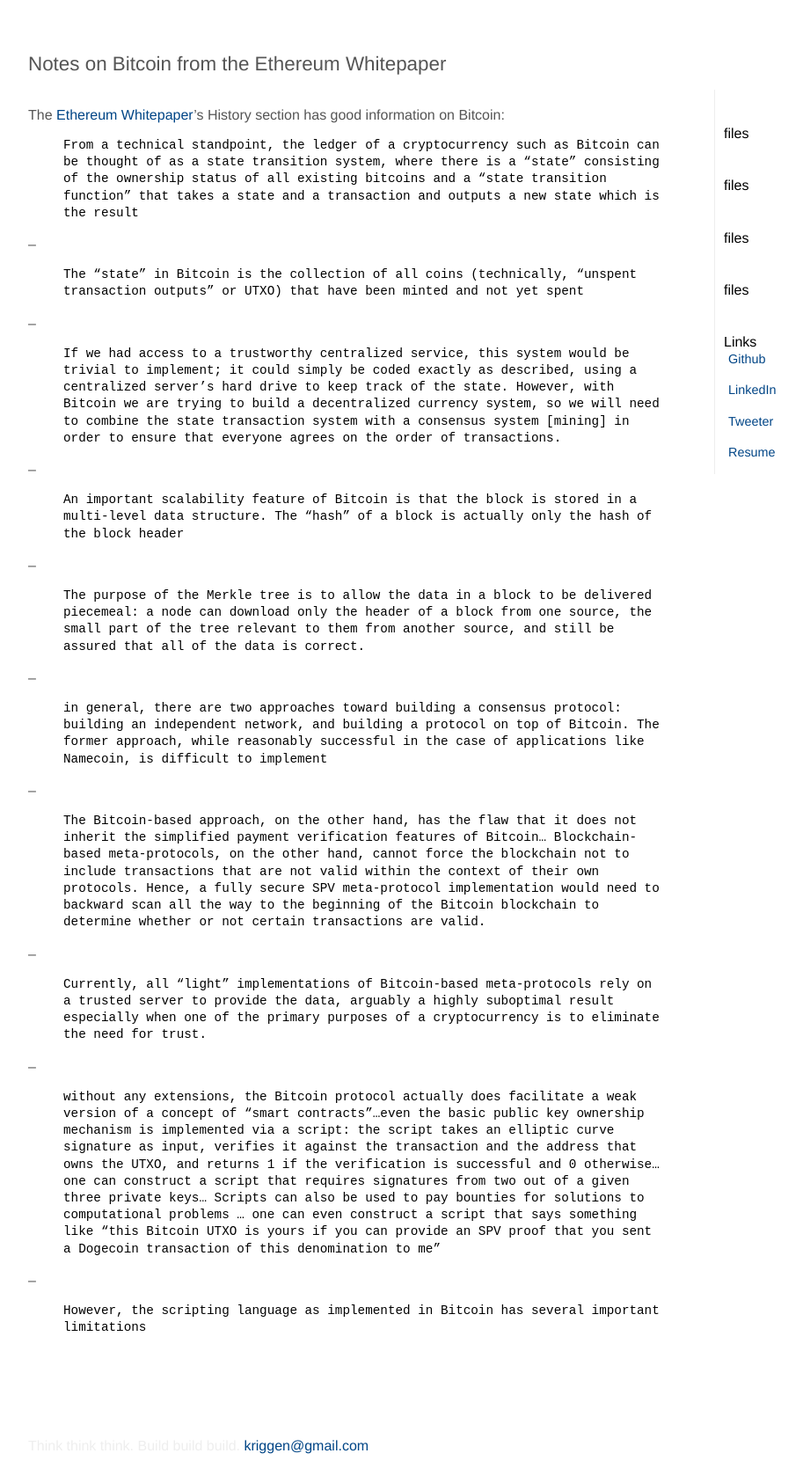
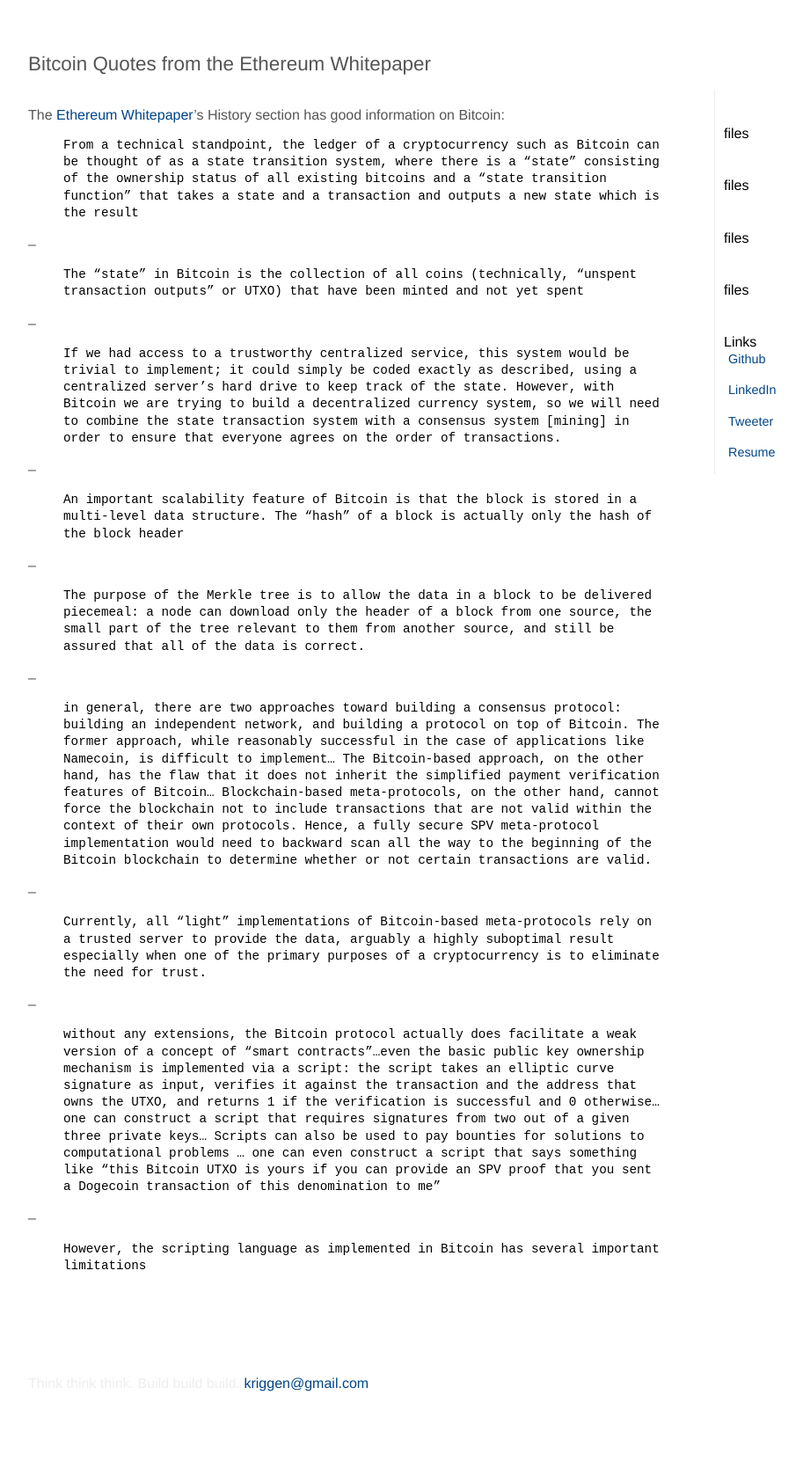
Before and after one commit to kvnn/kevinriggen, a Jekyll site: the page built from _Bitcoin/2015-04-14-Notes-on-Bitcoin-from-Ethereum-WP.md, in a window 1280 px wide. Shown: the whole page at 88% size, without its empty margins (128-1041 px from the left). Built offline with Jekyll 4.4.1, drawn with Linux system fonts in a browser that asks for light colours; Markdown is read by kramdown in place of the engine named in the settings; after the commit the page ends 1598 px from its top, so only the background shows below that.

Commit message:
Title refactors, and a quote refactor in Bitcoin Quotes in Ethereum WP

```diff
--- a/_Bitcoin/2015-04-14-Notes-on-Bitcoin-from-Ethereum-WP.md
+++ b/_Bitcoin/2015-04-14-Notes-on-Bitcoin-from-Ethereum-WP.md
@@ -1,6 +1,6 @@
 ---
 layout: post
-title: Notes on Bitcoin from the Ethereum Whitepaper
+title: Bitcoin Quotes from the Ethereum Whitepaper
 ---
 
 The [Ethereum Whitepaper](https://github.com/ethereum/wiki/wiki/White-Paper)'s History section has good information on Bitcoin:
@@ -25,11 +25,7 @@ The [Ethereum Whitepaper](https://github.com/ethereum/wiki/wiki/White-Paper)'s H
 
 --
 
-> in general, there are two approaches toward building a consensus protocol: building an independent network, and building a protocol on top of Bitcoin. The former approach, while reasonably successful in the case of applications like Namecoin, is difficult to implement
-
---
-
-> The Bitcoin-based approach, on the other hand, has the flaw that it does not inherit the simplified payment verification features of Bitcoin... Blockchain-based meta-protocols, on the other hand, cannot force the blockchain not to include transactions that are not valid within the context of their own protocols. Hence, a fully secure SPV meta-protocol implementation would need to backward scan all the way to the beginning of the Bitcoin blockchain to determine whether or not certain transactions are valid.
+> in general, there are two approaches toward building a consensus protocol: building an independent network, and building a protocol on top of Bitcoin. The former approach, while reasonably successful in the case of applications like Namecoin, is difficult to implement... The Bitcoin-based approach, on the other hand, has the flaw that it does not inherit the simplified payment verification features of Bitcoin... Blockchain-based meta-protocols, on the other hand, cannot force the blockchain not to include transactions that are not valid within the context of their own protocols. Hence, a fully secure SPV meta-protocol implementation would need to backward scan all the way to the beginning of the Bitcoin blockchain to determine whether or not certain transactions are valid.
 
 --
 
```
Also changed, not shown: _Bitcoin/2015-04-07-Chain-of-Lifetime-Notes.md (+1 -1 lines), _Bitcoin/2015-04-10-Notes-On-BitMessage.md (+1 -1 lines), _Bitcoin/2015-04-10-Pegged-Sidechains-Notes.md (+1 -1 lines), _Bitcoin/2015-04-13-The-Use-of-Knowledge-in-Society-Notes.md (+1 -1 lines), _Bitcoin/2015-04-13-Truthcoin-Notes.md (+1 -1 lines).
